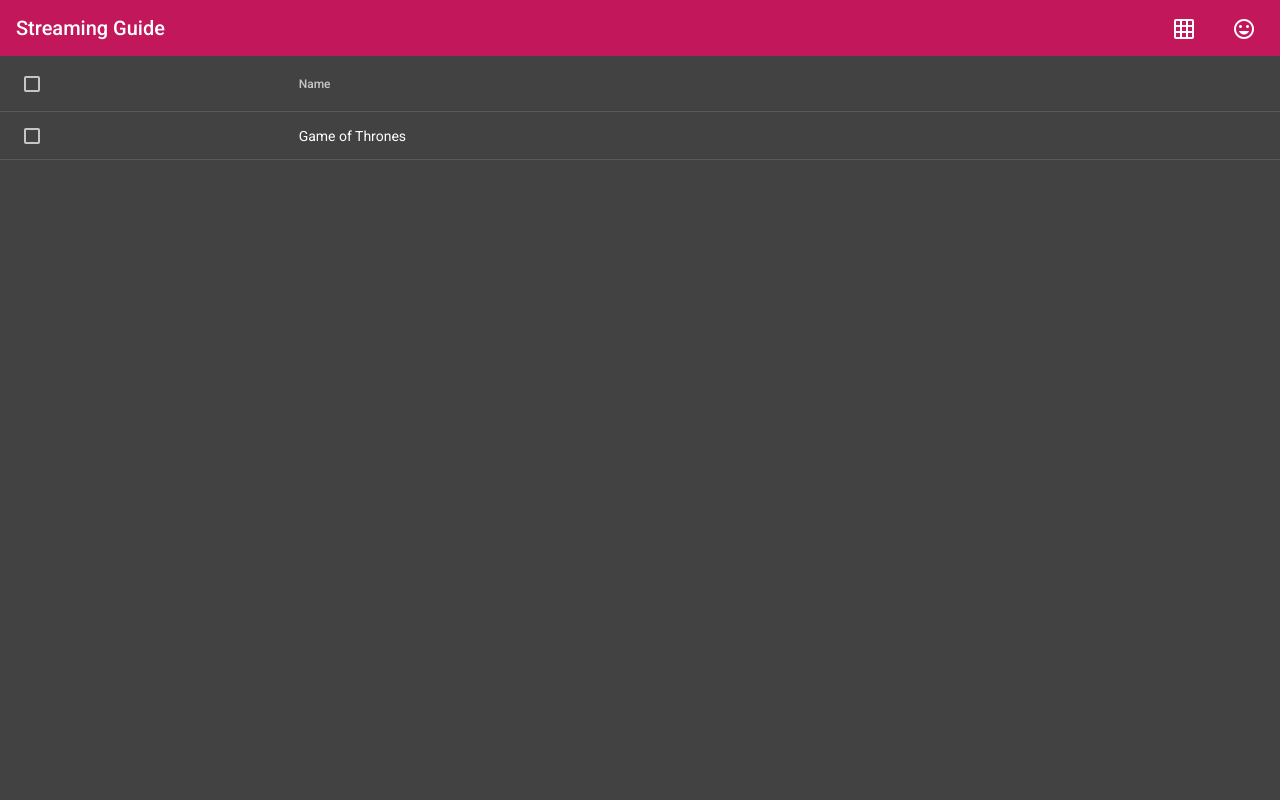
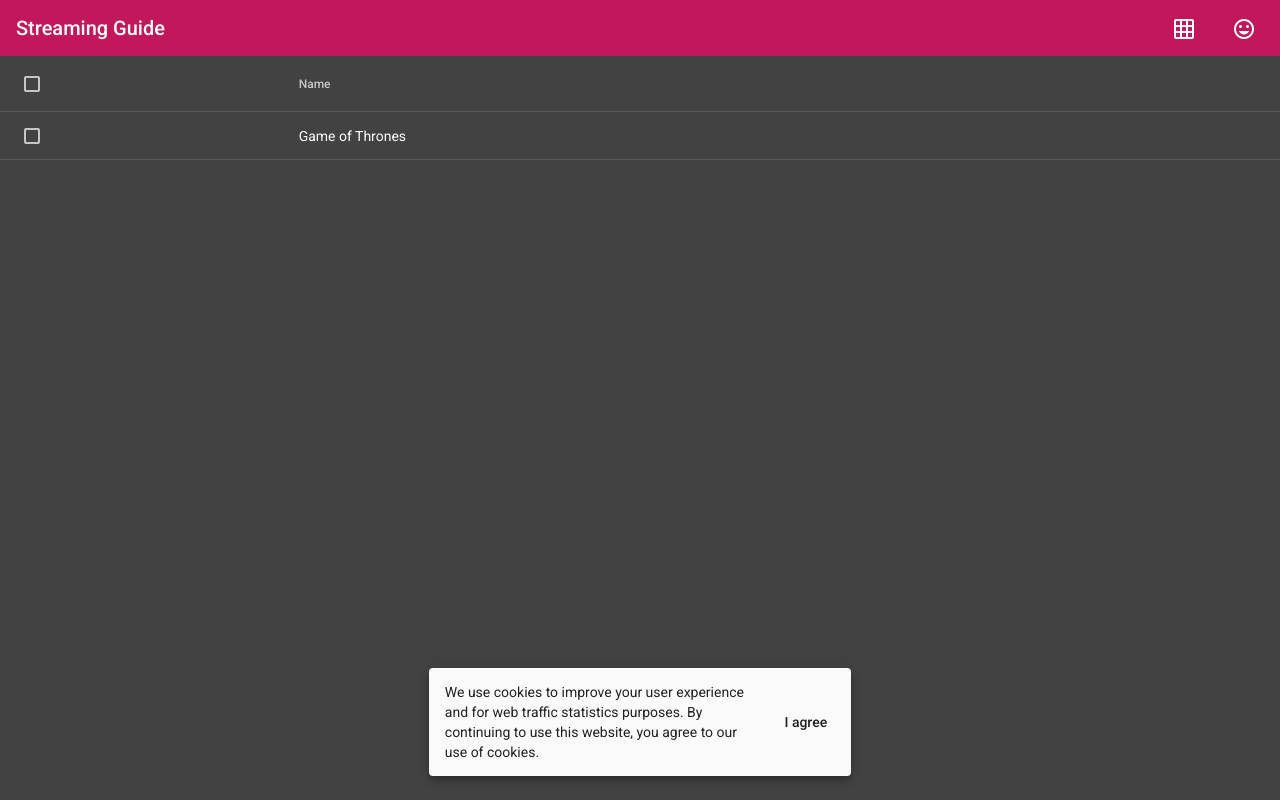
Before and after one commit to df1/streaming-guide, an Angular app: page / in a window 1280 px wide. Built offline with nearby package versions, Linux system fonts and the light colour scheme.

Commit message:
add GDPR cookie message

```diff
--- a/src/app/app.component.ts
+++ b/src/app/app.component.ts
@@ -3,6 +3,7 @@ import { MatSort } from '@angular/material/sort';
 import { MatTableDataSource } from '@angular/material/table';
 import * as XLSX from 'xlsx';
 import { SelectionModel } from '@angular/cdk/collections';
+import { MatSnackBar } from '@angular/material/snack-bar';
 
 @Component({
   selector: 'app-root',
@@ -19,8 +20,13 @@ export class AppComponent implements OnInit{
 
   @ViewChild(MatSort, {static: true}) sort: MatSort;
 
+  constructor(
+    private snackBar: MatSnackBar
+  ) {}
+
   ngOnInit() {
     this.dataSource.sort = this.sort;
+    this.snackBar.open('We use cookies to improve your user experience and for web traffic statistics purposes. By continuing to use this website, you agree to our use of cookies.', 'I agree');
   }
 
   exportExcel() {
```
